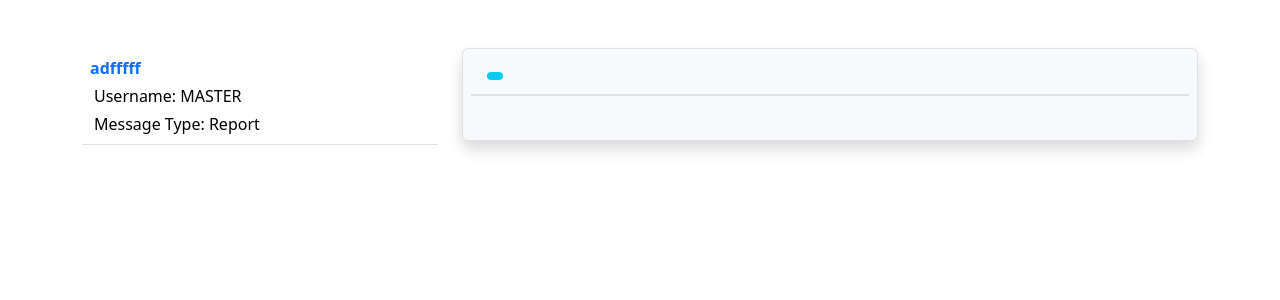
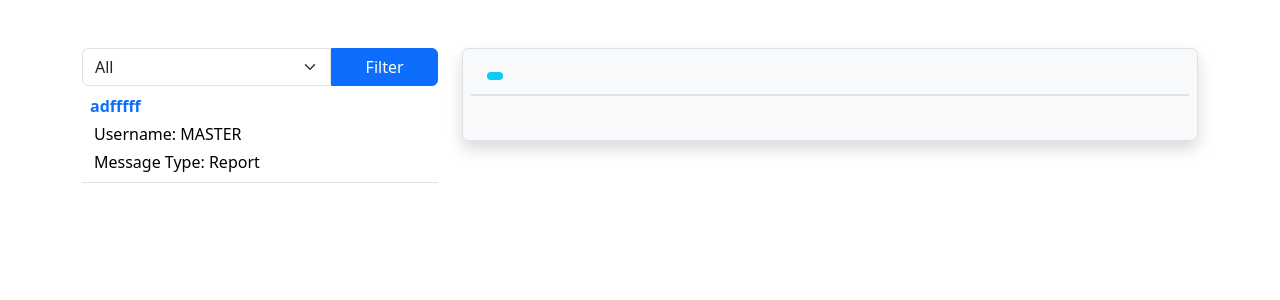
Before and after one commit to JohnProgramming08/sigma_preachers, a Flask app: page /admin_messages in a window 1280 px wide. Shown: the part 58-358 px from the top of the page. Run offline with Flask 3, Linux system fonts and the light colour scheme; a user stored in the database is signed in; data comes from the database, SQL or seed files in the repository; some libraries are stand-ins or nearby versions.

Commit message:
feat: add filter system to admin messages page

```diff
--- a/project/static/js/admin_messages.js
+++ b/project/static/js/admin_messages.js
@@ -3,6 +3,8 @@ const usernameDisplay = document.getElementById("message-username");
 const typeDisplay = document.getElementById("message-type");
 const contentDisplay = document.getElementById("message-content");
 const dismissButton = document.getElementById("dismiss-btn");
+const filterInput = document.getElementById("filter-input");
+const messages = Array.from(document.getElementsByClassName("admin-message"));
 
 function getMessageData(messageID) {
     fetch(`/admin_messages_api/retrieve/${messageID}`, {
@@ -21,3 +23,22 @@ function displayMessage(data) {
     dismissButton.classList.remove("d-none");
     dismissButton.href = `/admin_messages/dismiss/${data.id}`;
 }
+
+function filter() {
+    const valueMap = ["All", "Report", "Feature Request", "Chatroom Request", "Bug", "Other"];
+    const value = valueMap[filterInput.value];
+
+    if (value === "All") {
+        for (const message of messages) {
+            message.classList.remove("d-none");
+        }
+    } else {
+        for (const message of messages) {
+            if (message.classList.contains(value)) {
+                message.classList.remove("d-none");
+            } else {
+                message.classList.add("d-none");
+            }
+        }
+    }
+}
--- a/project/static/js/base_header.js
+++ b/project/static/js/base_header.js
@@ -25,6 +25,5 @@ const mapping = {
     "admin_messages": adminMessagesLink
 }
 
-console.log(page);
 const pageLink = mapping[page];
 pageLink.classList.add("active");
--- a/project/templates/admin_messages.html
+++ b/project/templates/admin_messages.html
@@ -4,10 +4,21 @@
 <!-- Main -->
 <main class="row mt-5">
     <div class="col-sm-4">
+        <form onsubmit="return false;" class="d-flex">
+            <select class="form-select d-inl rounded-end-0" style="width: 70%;" id="filter-input">
+                <option value="0">All</option>
+                <option value="1">Report</option>
+                <option value="2">Feature Request</option>
+                <option value="3">Chatroom Request</option>
+                <option value="4">Bug</option>
+                <option value="5">Other</option>
+            </select>
+            <input type="submit" onclick="filter()" class="btn btn-primary rounded-start-0 d-inline" style="width: 30%;" value="Filter">
+        </form>
         <table class="col-sm-4 table table-hover">
             <tbody>
                 {% for message in messages %}
-                <tr onclick="getMessageData({{ message['id'] }})" style="cursor: pointer;">
+                <tr onclick="getMessageData({{ message['id'] }})" style="cursor: pointer;" class="{{ message['message_type'] }} admin-message">
                     <td class="d-flex flex-column">
                         <p class="text-primary mb-1"><b>{{ message["title"] }}</b></p>
                         <p class="ms-1 mb-1">Username: {{ message["username"] }}</p>
```
